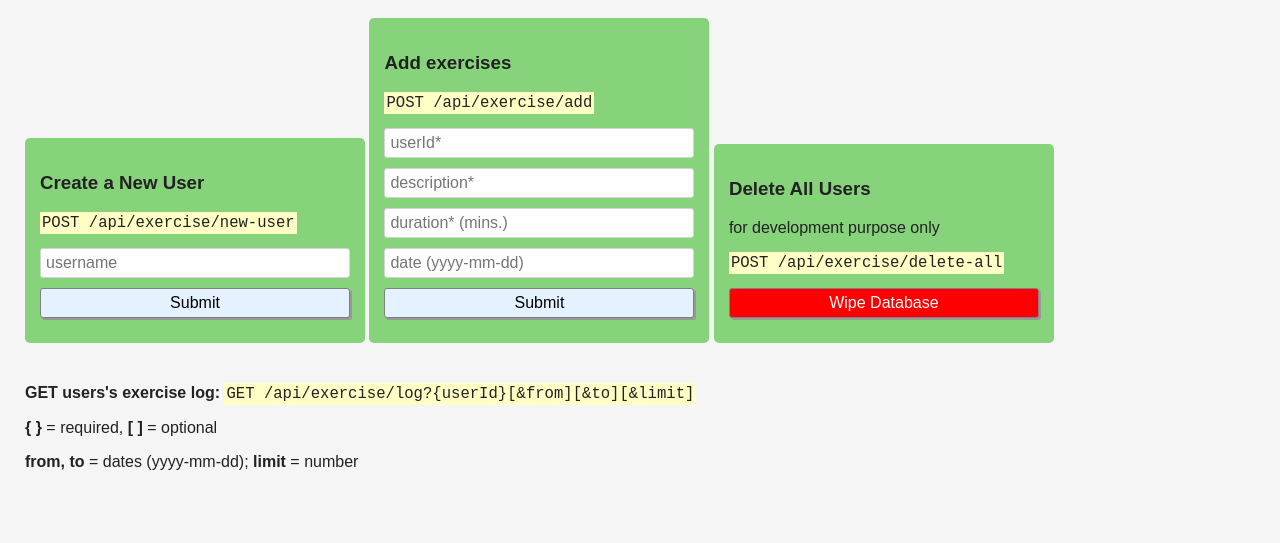
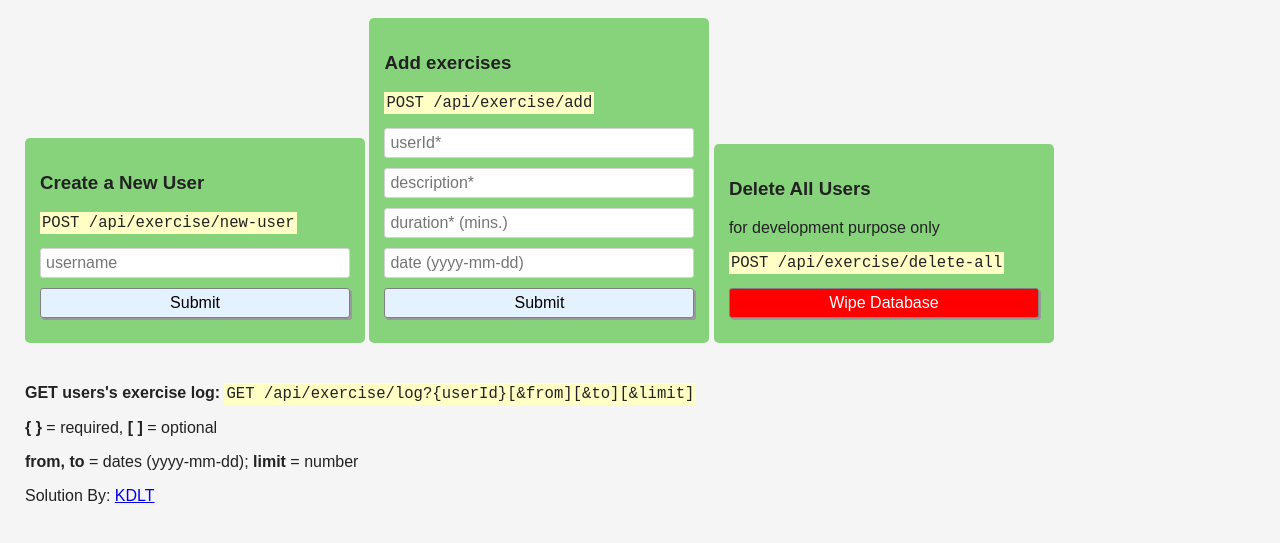
Before and after one commit to KDLT/fcc-api-microservice-exercise, a website: page views/index.html in a window 1280 px wide. Shown: the part 65-608 px from the top of the page. Drawn offline with Linux system fonts and the light colour scheme; files that its build step writes are made by us from their sources.

Commit message:
added a "Solution By: KDLT" footer

```diff
--- a/views/index.html
+++ b/views/index.html
@@ -35,6 +35,11 @@
           <p><strong>GET users's exercise log: </strong><code>GET /api/exercise/log?{userId}[&amp;from][&amp;to][&amp;limit]</code></p>
           <p><strong>{ }</strong> = required, <strong>[ ]</strong> = optional</p>
           <p><strong>from, to</strong> = dates (yyyy-mm-dd); <strong>limit</strong> = number</p>
+         <footer>
+          <p>
+            Solution By: <a href="https://github.com/KDLT">KDLT</a>
+          </p>
+        </footer>
       </div>
    </body>
 
```
